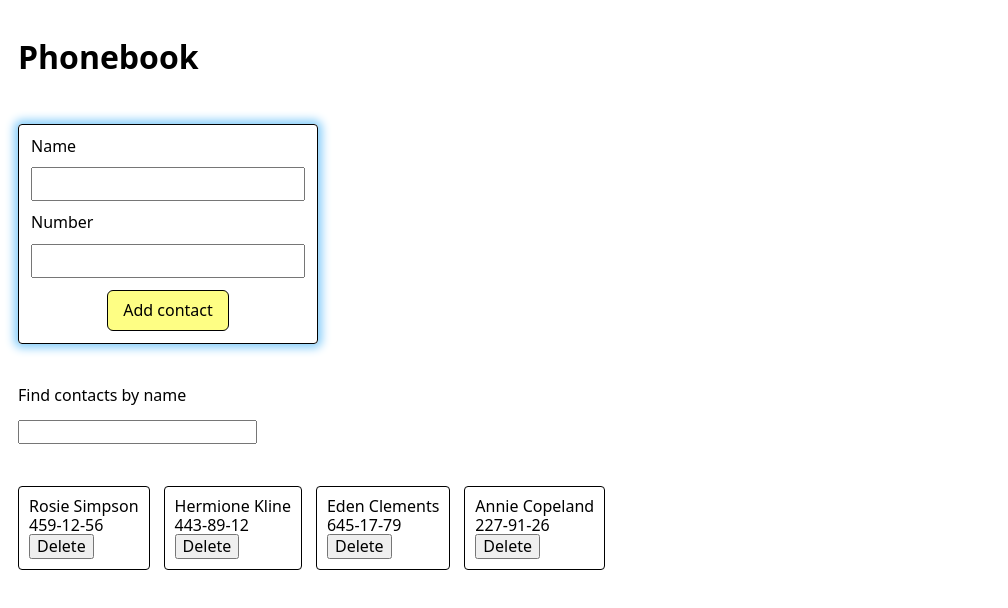
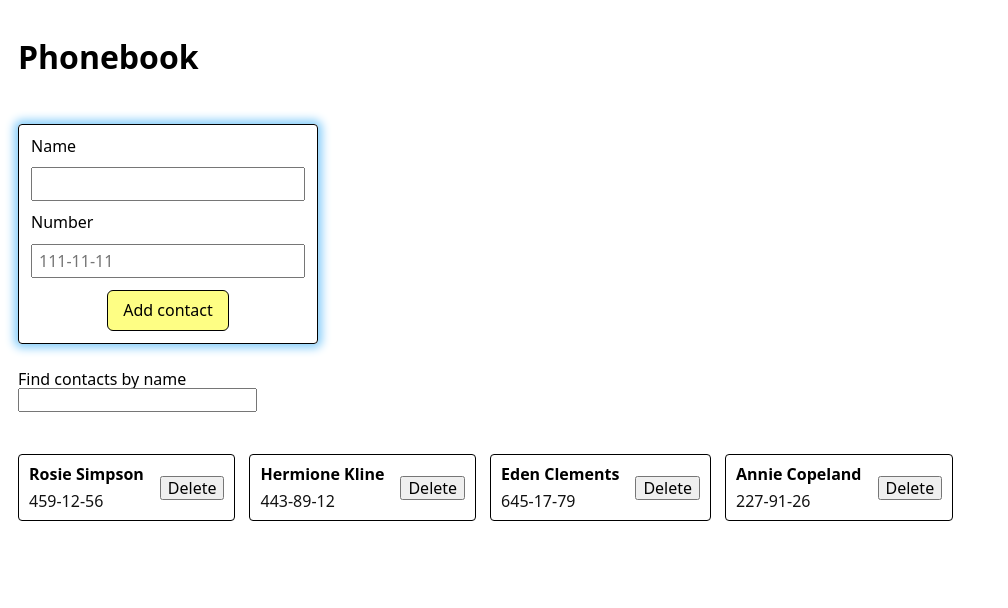
Before and after one commit to ElenaZhuvak/goit-react-hw-03, a React (Vite) app: page / in a window 1280 px wide. Shown: the top 608 px of the page, without its empty margins (0-1008 px from the left). Built offline with nearby package versions, Linux system fonts and the light colour scheme.

Commit message:
adds errorMessage and styles

```diff
--- a/src/components/Contact/Contact.jsx
+++ b/src/components/Contact/Contact.jsx
@@ -2,10 +2,10 @@ import css from './Contact.module.css'
 
 const Contact = ({data: {id, name, number}, onDelete}) => {
   return (
-    <div className={css.item}>
-        <div className={css.itemInfo}>
-          <p className={css.p}>{name}</p>
-          <p className={css.p}>{number}</p>
+    <div className={css.contactItem}>
+        <div className={css.contactInfo}>
+          <p className={css.contactName}>{name}</p>
+          <p className={css.contactNumber}>{number}</p>
         </div>
         <button onClick={() => {onDelete(id)}}>Delete</button>
     </div>
--- a/src/components/Contact/Contact.module.css
+++ b/src/components/Contact/Contact.module.css
@@ -1,15 +1,23 @@
-.item {
+.contactItem {
+    display: flex;
+    justify-content: space-between;
+    align-items: center;
+    min-width: 200px;
     border: 1px solid black;
     border-radius: 4px;
     padding: 10px;
 }
-.itemInfo {
-
+.contactInfo {
+    flex-grow: 1;
+    margin-right: 16px;
 }
-.p {
-    margin: 0px;
-    padding: 0px;
-    display: flex;
-    flex-direction: column;
-    row-gap: 10px;
+.contactName {
+    font-weight: bold;
+    margin-bottom: 8px;
 }
+.contactNumber {
+    color: #121212;
+}
+p {
+    margin: 0;
+}
--- a/src/components/ContactForm/ContactForm.jsx
+++ b/src/components/ContactForm/ContactForm.jsx
@@ -1,4 +1,4 @@
-import { Formik, Form, Field } from 'formik'
+import { Formik, Form, Field, ErrorMessage } from 'formik'
 import { useId } from 'react'
 import * as Yup from 'yup'
 import css from './ContactForm.module.css'
@@ -37,9 +37,11 @@ const ContactForm = ({onAdd}) => {
         <Form className={css.form}>
           <label className={css.label} htmlFor={usernameId}>Name</label>
           <Field className={css.field} type='text' name='username'></Field>
+          <ErrorMessage className={css.error} name= 'username' component='span' />
 
           <label className={css.label} htmlFor={telId}>Number</label>
-          <Field className={css.field} type='tel' name='number'></Field>
+          <Field className={css.field} type='tel' name='number' placeholder='111-11-11'></Field>
+          <ErrorMessage className={css.error} name='number' component='span' />
 
           <button className={css.btn} type='submit'>Add contact</button>
         </Form>
--- a/src/components/ContactForm/ContactForm.module.css
+++ b/src/components/ContactForm/ContactForm.module.css
@@ -28,3 +28,7 @@
 .btn:hover {
     background-color: rgb(255, 255, 0);
 }
+.error {
+    font-size: 12px;
+    color: red;
+}
```
